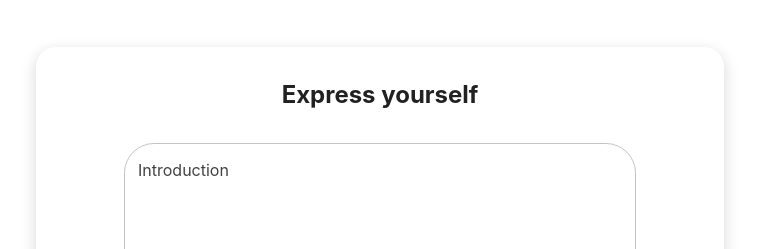
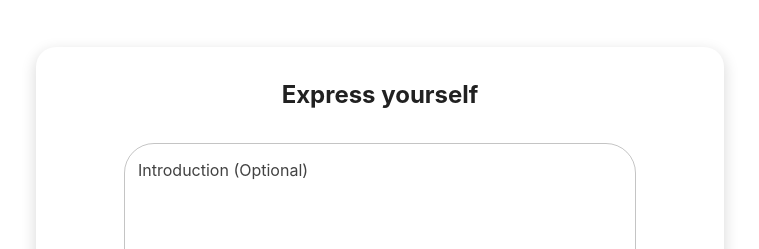
Before and after one commit to zetcco/jobscout-frontend, a React (Create React App) app: page /signup/user/seeker/profile/intro in a window 1280 px wide. Shown: the part 146-395 px from the top of the page, without its empty margins (314-1073 px from the left). Built offline with nearby package versions, Linux system fonts and the light colour scheme; no server answers.

Commit message:
Added Optional to Intro textarea

```diff
--- a/src/routes/signup/users/job_seeker/Intro.jsx
+++ b/src/routes/signup/users/job_seeker/Intro.jsx
@@ -89,7 +89,7 @@ export const Intro = forwardRef(({ onUpdate, onCancel }, ref) => {
         }
         <TextField
             sx={{ width: { xs: '90vw', md: '40vw' } }}
-            label='Introduction'
+            label='Introduction (Optional)'
             multiline
             value={intro}
             onChange={(e) => { setIntro(e.target.value) }}
```
